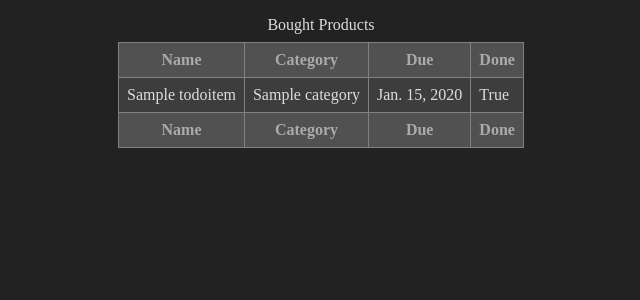
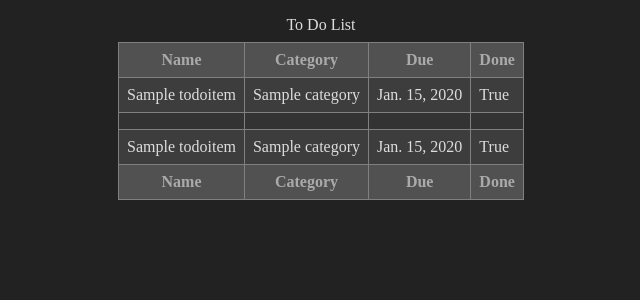
Before and after one commit to SzymonPucher/Orgsistant, a Django app: template organizer/templates/organizer/index.html in a window 1280 px wide. Shown: the top 300 px of the page, without its empty margins (319-959 px from the left). Run offline with Django 3.2, Linux system fonts and the light colour scheme; the template is opened without the code that fills it: values that come from a table or form of the project are taken from there, others are empty; tables that the repository leaves empty hold one stand-in row (values such as "Sample post").

Commit message:
Todo organizer change

```diff
--- a/organizer/templates/organizer/index.html
+++ b/organizer/templates/organizer/index.html
@@ -2,7 +2,7 @@
 <link rel="stylesheet" type="text/css" href="{% static 'budget/table.css' %}">
 
 <table data-table-theme="dark zebra">
-    <caption>Bought Products</caption>
+    <caption>To Do List</caption>
     <thead>
     <tr>
         <th>Name</th>
@@ -12,6 +12,15 @@
     </tr>
     </thead>
     <tbody>
+    {% for t in ed %}
+        <tr>
+            <td>{{ t.name }}</td>
+            <td>{{ t.category }}</td>
+            <td>{{ t.due }}</td>
+            <td>{{ t.done }}</td>
+        </tr>
+    {% endfor %}
+    <tr><td></td><td></td><td></td><td></td></tr>
     {% for t in todo %}
         <tr>
             <td>{{ t.name }}</td>
--- a/organizer/views.py
+++ b/organizer/views.py
@@ -3,6 +3,7 @@ from .models import Category, PomodoroSession, ToDoItem
 
 # Create your views here.
 def index(request):
-    todos = ToDoItem.objects.order_by('category')
-    context = {'todo': todos}
+    todos = ToDoItem.objects.exclude(category__name='Codzienne')
+    every_day = ToDoItem.objects.filter(category__name='Codzienne')
+    context = {'todo': todos, 'ed': every_day}
     return render(request, 'organizer/index.html', context)
```
